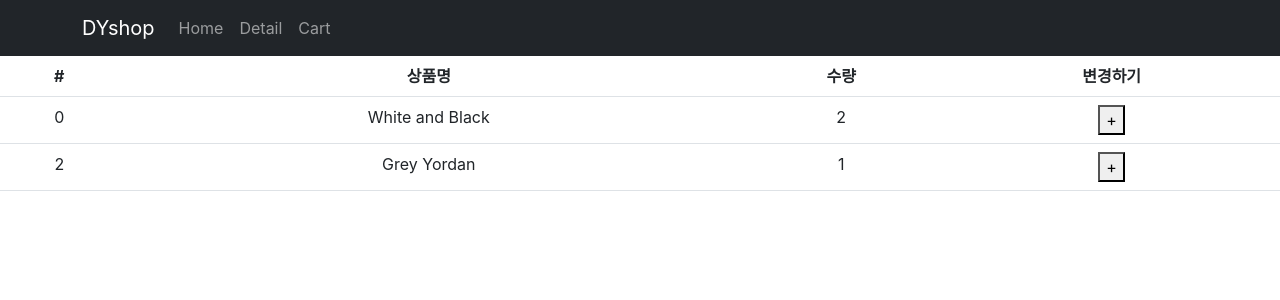
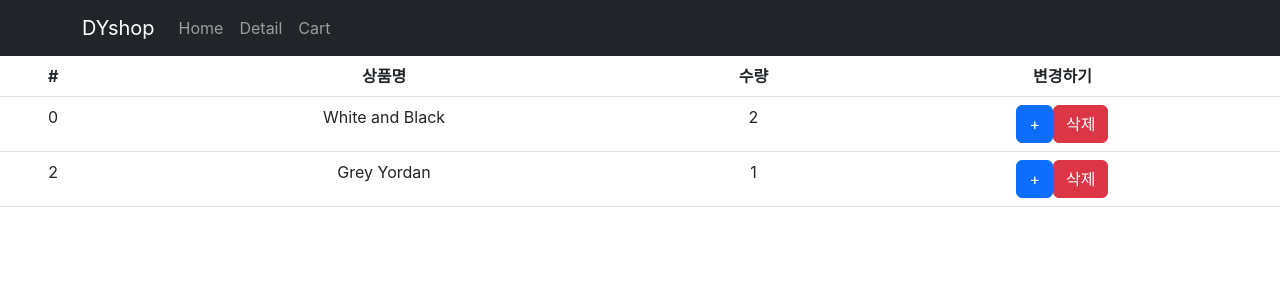
Before and after one commit to duseh729/react-shop, a React (Create React App) app: page /cart in a window 1280 px wide. Shown: the top 300 px of the page. Built offline with nearby package versions, Linux system fonts and the light colour scheme.

Commit message:
장바구니 기능 개선, 삭제 기능 추가

```diff
--- a/src/component/cart.js
+++ b/src/component/cart.js
@@ -1,11 +1,11 @@
 import { Table } from "react-bootstrap";
 import { useDispatch, useSelector } from "react-redux";
-import { increase } from "../store";
+import { increase, removeItem } from "../store";
 import { changeName } from "../store/userSlice";
 
 export default function Cart() {
   // 기본 문법임
-  let cart = useSelector((state) => state.cart); // 가져오고 싶은 거만 가져올 수 있음.
+  let cart = useSelector(state => state.cart); // 가져오고 싶은 거만 가져올 수 있음.
   //Redux store에 있는 state를 가져옴
   let dispatch = useDispatch(); //store.js로 요청 보내주는 함수
 
@@ -31,13 +31,23 @@ export default function Cart() {
                 <td>{data.count}</td>
                 <td>
                   <button
-                    onClick={(e) => {
+                    className="btn btn-primary"
+                    onClick={e => {
                       // store로 함수를 요청함. 파라미터는 id값을 보냄.
                       dispatch(increase(data.id));
                       console.log(data.id);
                     }}
                   >
                     +
+                  </button>
+                  <button
+                    className="btn btn-danger"
+                    onClick={() => {
+                      dispatch(removeItem(data.id));
+                      console.log("삭제 성공");
+                    }}
+                  >
+                    삭제
                   </button>
                 </td>
               </tr>
--- a/src/component/detail.js
+++ b/src/component/detail.js
@@ -4,7 +4,7 @@ import { useContext, useEffect, useState } from "react";
 import { Nav } from "react-bootstrap";
 import { Context1 } from "../App";
 import { useDispatch, useSelector } from "react-redux";
-import { addShoes } from "../store";
+import { addItem, removeItem } from "../store";
 
 export default function Detail(props) {
   let [count, setCount] = useState(0);
@@ -42,7 +42,7 @@ export default function Detail(props) {
   let { id } = useParams();
   // 응용 자료의 순서가 변경되었을 때 상세페이지가 고장나는문제
   // 상품에 id를 부여해서 id값으로 데이터를 찾아서 페이지를 보여준다.
-  let shoes = props.shoes.find((element) => element.id === parseInt(id));
+  let shoes = props.shoes.find(element => element.id === parseInt(id));
 
   return (
     <div className={`container start ${fade}`}>
@@ -62,7 +62,8 @@ export default function Detail(props) {
           <p>{shoes.price}</p>
           <button
             onClick={() => {
-              dispatch(addShoes({ id: shoes.id, name: shoes.title, count: 1 }));
+              // 장바구니 추가 기능
+              dispatch(addItem({ id: shoes.id, name: shoes.title, count: 1 }));
               console.log("성공인가,,");
             }}
             className="btn btn-danger"
@@ -103,5 +104,5 @@ function Tab({ 탭 }) {
       setFade("");
     };
   }, [탭]);
-  return <div className={`start ${fade}`}>{[<div>{shoes[id].title}</div>, <div>{재고[0]}</div>, <div>{shoes[id].price}</div>][탭]}</div>;
+  return <div className={`start ${fade}`}>{[<div>{shoes[id].title}</div>, <div>{재고[id]}</div>, <div>{shoes[id].price}</div>][탭]}</div>;
 }
--- a/src/store.js
+++ b/src/store.js
@@ -13,15 +13,23 @@ let cart = createSlice({
     // action.type : state변경함수 이름, action.payload : 파라미터
     increase(state, i) {
       // 파라미터(i)로 온 id 값을 찾아서 수량을 더하는 함수
-      state.find((k) => k.id === i.payload).count += 1;
+      state.find(k => k.id === i.payload).count += 1;
     },
-    addShoes(state, data) {
-      console.log(data.payload);
-      state.push(data.payload);
+    addItem(state, data) {
+      if (state.find(k => k.id === data.payload.id)) {
+        state.find(k => k.id === data.payload.id).count += 1;
+      } else {
+        state.push(data.payload);
+      }
+    },
+    removeItem(state, action) {
+      console.log(state.findIndex(k => k.id === action.payload));
+      // prettier-ignore
+      state.splice(state.findIndex(k => k.id === action.payload), 1);
     },
   },
 });
-export let { increase, addShoes } = cart.actions;
+export let { increase, addItem, removeItem } = cart.actions;
 
 export default configureStore({
   reducer: {
```
